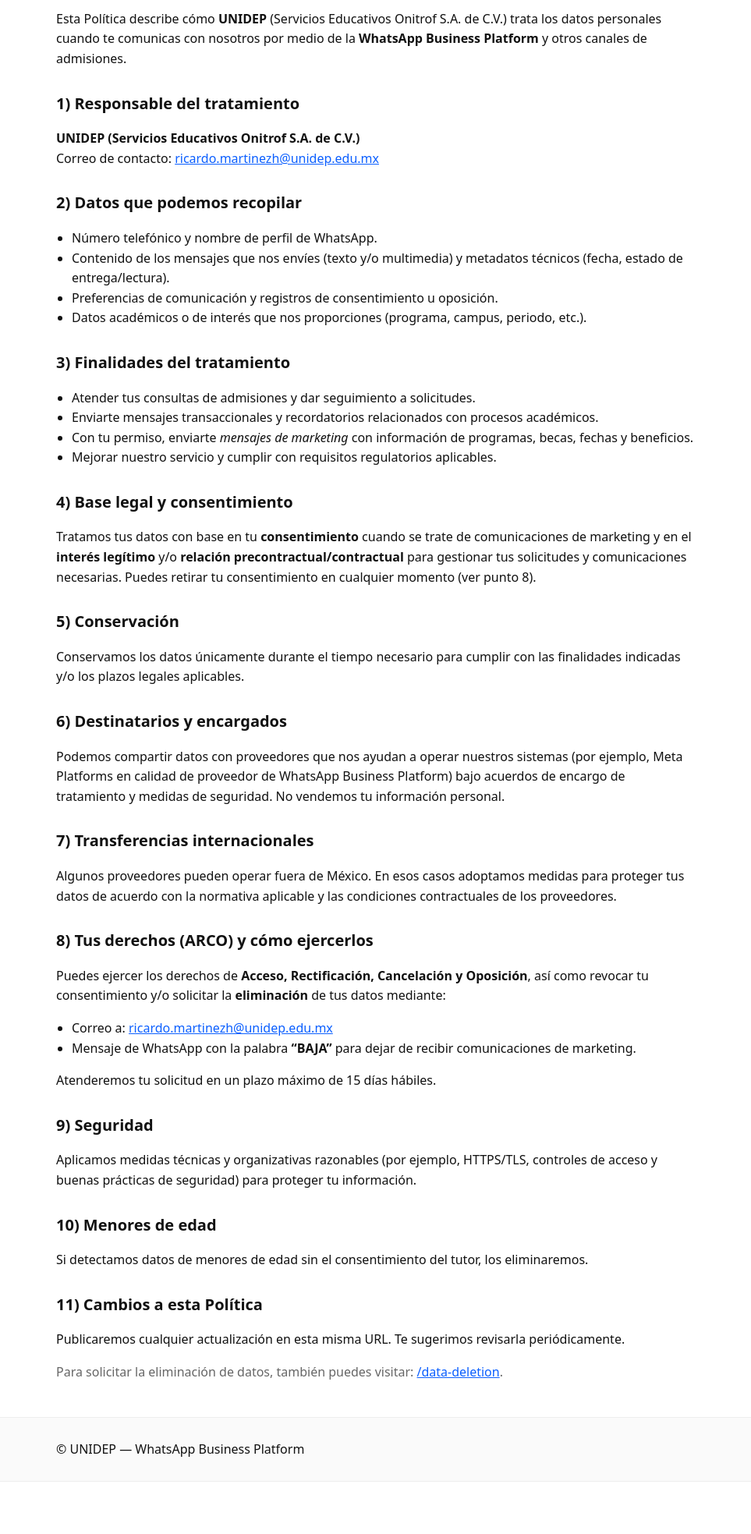
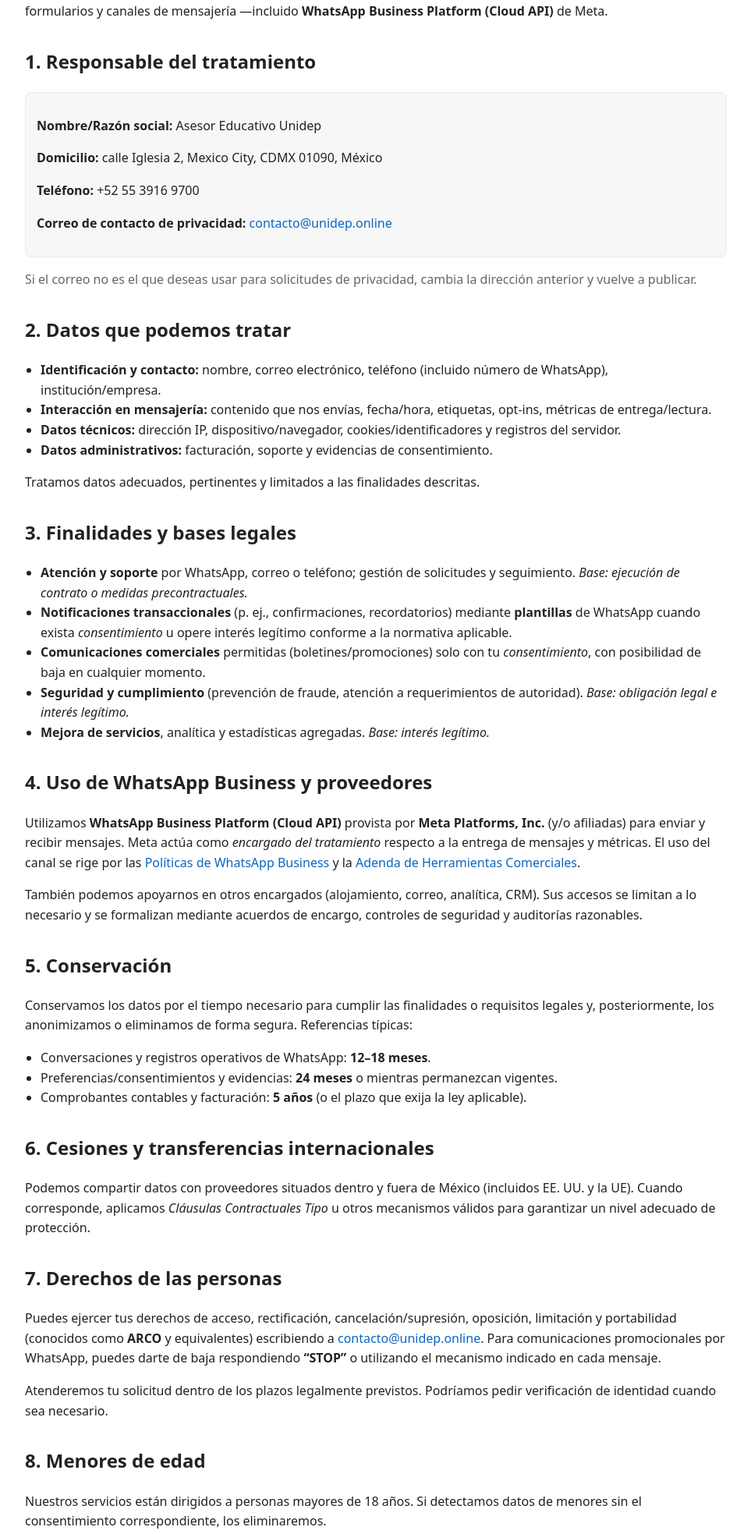
Before and after one commit to ricardomartinezh-code/wpp-unidep., a website: page public/politica-privacidad.html in a window 1280 px wide. Shown: the part 198-2165 px from the top of the page at 78% size, without its empty margins (158-1121 px from the left). Before the commit the page ends 2098 px from the top, so only its background shows below. Drawn offline with Linux system fonts and the light colour scheme.

Commit message:
Actualizar politica-privacidad.html

```diff
--- a/public/politica-privacidad.html
+++ b/public/politica-privacidad.html
@@ -1,110 +1,151 @@
 <!doctype html>
 <html lang="es">
 <head>
-  <meta charset="utf-8" />
-  <meta name="viewport" content="width=device-width, initial-scale=1" />
-  <title>Política de Privacidad | UNIDEP</title>
+  <meta charset="utf-8">
+  <title>Política de Privacidad | Asesor Educativo Unidep</title>
+  <meta name="viewport" content="width=device-width, initial-scale=1">
+  <meta name="description" content="Política de privacidad de Asesor Educativo Unidep sobre el tratamiento de datos personales y el uso de WhatsApp Business Platform (Cloud API) de Meta.">
+  <meta name="robots" content="noindex,nofollow">
   <style>
-    body{font-family:system-ui,-apple-system,Segoe UI,Roboto,Ubuntu,Arial,sans-serif;line-height:1.6;margin:0;background:#fff;color:#111}
-    .wrap{max-width:820px;margin:0 auto;padding:28px}
-    h1{font-size:2rem;margin:0 0 8px}
-    h2{margin-top:28px;font-size:1.25rem}
+    :root { color-scheme: light; }
+    body{font-family:system-ui,-apple-system,Segoe UI,Roboto,Ubuntu,Arial,sans-serif;line-height:1.6;margin:0;background:#fff;color:#222}
+    main{max-width:900px;margin:auto;padding:40px 20px}
+    h1{font-size:2rem;margin:0 0 .25rem}
+    h2{margin-top:2rem}
     .muted{color:#666}
-    ul{padding-left:20px}
-    a{color:#0b5fff}
-    header,footer{border-top:1px solid #eee;border-bottom:1px solid #eee;background:#fafafa}
-    header{border-top:none}
+    a{color:#0a66c2;text-decoration:none}
+    a:hover{text-decoration:underline}
+    ul{padding-left:1.25rem}
+    .box{background:#f7f7f8;border:1px solid #ececf0;border-radius:8px;padding:14px}
+    footer{padding:24px 20px;border-top:1px solid #eee;margin-top:40px;color:#666}
+    code{font-family:ui-monospace,Menlo,Consolas,monospace;background:#f5f5f5;padding:1px 4px;border-radius:4px}
   </style>
 </head>
 <body>
-<header><div class="wrap">
+<main>
+
+  <header>
     <h1>Política de Privacidad</h1>
-  <p class="muted">Última actualización: 27 de agosto de 2025</p>
-</div></header>
+    <p class="muted">Última actualización: 2025-08-28</p>
+  </header>
 
-<main class="wrap">
+  <section>
     <p>
-    Esta Política describe cómo <strong>UNIDEP</strong> (Servicios Educativos Onitrof S.A. de C.V.) trata los datos personales cuando te comunicas con nosotros por medio de la
-    <strong>WhatsApp Business Platform</strong> y otros canales de admisiones.
+      En <strong>Asesor Educativo Unidep</strong> (“<strong>nosotros</strong>”, “<strong>nuestra</strong>” o “<strong>la Empresa</strong>”) respetamos tu privacidad.
+      Esta política explica cómo recopilamos, usamos, almacenamos y compartimos datos personales cuando utilizas nuestro sitio web, formularios y canales
+      de mensajería —incluido <strong>WhatsApp Business Platform (Cloud API)</strong> de Meta.
     </p>
+  </section>
 
-  <h2>1) Responsable del tratamiento</h2>
-  <p><strong>UNIDEP (Servicios Educativos Onitrof S.A. de C.V.)</strong><br>
-     Correo de contacto: <a href="mailto:ricardo.martinezh@unidep.edu.mx">ricardo.martinezh@unidep.edu.mx</a>
+  <section>
+    <h2>1. Responsable del tratamiento</h2>
+    <div class="box">
+      <p><strong>Nombre/Razón social:</strong> Asesor Educativo Unidep</p>
+      <p><strong>Domicilio:</strong> calle Iglesia 2, Mexico City, CDMX 01090, México</p>
+      <p><strong>Teléfono:</strong> +52 55 3916 9700</p>
+      <p><strong>Correo de contacto de privacidad:</strong> <a href="mailto:contacto@unidep.online">contacto@unidep.online</a></p>
+    </div>
+    <p class="muted">Si el correo no es el que deseas usar para solicitudes de privacidad, cambia la dirección anterior y vuelve a publicar.</p>
+  </section>
+
+  <section>
+    <h2>2. Datos que podemos tratar</h2>
+    <ul>
+      <li><strong>Identificación y contacto:</strong> nombre, correo electrónico, teléfono (incluido número de WhatsApp), institución/empresa.</li>
+      <li><strong>Interacción en mensajería:</strong> contenido que nos envías, fecha/hora, etiquetas, opt-ins, métricas de entrega/lectura.</li>
+      <li><strong>Datos técnicos:</strong> dirección IP, dispositivo/navegador, cookies/identificadores y registros del servidor.</li>
+      <li><strong>Datos administrativos:</strong> facturación, soporte y evidencias de consentimiento.</li>
+    </ul>
+    <p>Tratamos datos adecuados, pertinentes y limitados a las finalidades descritas.</p>
+  </section>
+
+  <section>
+    <h2>3. Finalidades y bases legales</h2>
+    <ul>
+      <li><strong>Atención y soporte</strong> por WhatsApp, correo o teléfono; gestión de solicitudes y seguimiento. <em>Base: ejecución de contrato o medidas precontractuales.</em></li>
+      <li><strong>Notificaciones transaccionales</strong> (p. ej., confirmaciones, recordatorios) mediante <strong>plantillas</strong> de WhatsApp cuando exista <em>consentimiento</em> u opere interés legítimo conforme a la normativa aplicable.</li>
+      <li><strong>Comunicaciones comerciales</strong> permitidas (boletines/promociones) solo con tu <em>consentimiento</em>, con posibilidad de baja en cualquier momento.</li>
+      <li><strong>Seguridad y cumplimiento</strong> (prevención de fraude, atención a requerimientos de autoridad). <em>Base: obligación legal e interés legítimo.</em></li>
+      <li><strong>Mejora de servicios</strong>, analítica y estadísticas agregadas. <em>Base: interés legítimo.</em></li>
+    </ul>
+  </section>
+
+  <section>
+    <h2>4. Uso de WhatsApp Business y proveedores</h2>
+    <p>
+      Utilizamos <strong>WhatsApp Business Platform (Cloud API)</strong> provista por <strong>Meta Platforms, Inc.</strong> (y/o afiliadas) para enviar y recibir mensajes.
+      Meta actúa como <em>encargado del tratamiento</em> respecto a la entrega de mensajes y métricas. El uso del canal se rige por las
+      <a href="https://www.whatsapp.com/legal/business-policy/" target="_blank" rel="noopener">Políticas de WhatsApp Business</a> y la
+      <a href="https://www.facebook.com/legal/terms/businesstools" target="_blank" rel="noopener">Adenda de Herramientas Comerciales</a>.
     </p>
+    <p>
+      También podemos apoyarnos en otros encargados (alojamiento, correo, analítica, CRM). Sus accesos se limitan a lo necesario y se formalizan mediante acuerdos de encargo, controles de seguridad y auditorías razonables.
+    </p>
+  </section>
 
-  <h2>2) Datos que podemos recopilar</h2>
-  <ul>
-    <li>Número telefónico y nombre de perfil de WhatsApp.</li>
-    <li>Contenido de los mensajes que nos envíes (texto y/o multimedia) y metadatos técnicos (fecha, estado de entrega/lectura).</li>
-    <li>Preferencias de comunicación y registros de consentimiento u oposición.</li>
-    <li>Datos académicos o de interés que nos proporciones (programa, campus, periodo, etc.).</li>
-  </ul>
-
-  <h2>3) Finalidades del tratamiento</h2>
-  <ul>
-    <li>Atender tus consultas de admisiones y dar seguimiento a solicitudes.</li>
-    <li>Enviarte mensajes transaccionales y recordatorios relacionados con procesos académicos.</li>
-    <li>Con tu permiso, enviarte <em>mensajes de marketing</em> con información de programas, becas, fechas y beneficios.</li>
-    <li>Mejorar nuestro servicio y cumplir con requisitos regulatorios aplicables.</li>
-  </ul>
-
-  <h2>4) Base legal y consentimiento</h2>
+  <section>
+    <h2>5. Conservación</h2>
     <p>
-    Tratamos tus datos con base en tu <strong>consentimiento</strong> cuando se trate de comunicaciones de marketing y en el
-    <strong>interés legítimo</strong> y/o <strong>relación precontractual/contractual</strong> para gestionar tus solicitudes y comunicaciones
-    necesarias. Puedes retirar tu consentimiento en cualquier momento (ver punto 8).
-  </p>
-
-  <h2>5) Conservación</h2>
-  <p>
-    Conservamos los datos únicamente durante el tiempo necesario para cumplir con las finalidades indicadas y/o los plazos legales aplicables.
-  </p>
-
-  <h2>6) Destinatarios y encargados</h2>
-  <p>
-    Podemos compartir datos con proveedores que nos ayudan a operar nuestros sistemas (por ejemplo, Meta Platforms en calidad de proveedor de WhatsApp Business Platform) bajo
-    acuerdos de encargo de tratamiento y medidas de seguridad. No vendemos tu información personal.
-  </p>
-
-  <h2>7) Transferencias internacionales</h2>
-  <p>
-    Algunos proveedores pueden operar fuera de México. En esos casos adoptamos medidas para proteger tus datos de acuerdo con la normativa aplicable y las condiciones contractuales de los proveedores.
-  </p>
-
-  <h2>8) Tus derechos (ARCO) y cómo ejercerlos</h2>
-  <p>
-    Puedes ejercer los derechos de <strong>Acceso, Rectificación, Cancelación y Oposición</strong>, así como revocar tu consentimiento y/o solicitar la
-    <strong>eliminación</strong> de tus datos mediante:
+      Conservamos los datos por el tiempo necesario para cumplir las finalidades o requisitos legales y, posteriormente, los anonimizamos o eliminamos de forma segura. Referencias típicas:
     </p>
     <ul>
-    <li>Correo a: <a href="mailto:ricardo.martinezh@unidep.edu.mx">ricardo.martinezh@unidep.edu.mx</a></li>
-    <li>Mensaje de WhatsApp con la palabra <strong>“BAJA”</strong> para dejar de recibir comunicaciones de marketing.</li>
+      <li>Conversaciones y registros operativos de WhatsApp: <strong>12–18 meses</strong>.</li>
+      <li>Preferencias/consentimientos y evidencias: <strong>24 meses</strong> o mientras permanezcan vigentes.</li>
+      <li>Comprobantes contables y facturación: <strong>5 años</strong> (o el plazo que exija la ley aplicable).</li>
     </ul>
-  <p>Atenderemos tu solicitud en un plazo máximo de 15 días hábiles.</p>
+  </section>
 
-  <h2>9) Seguridad</h2>
+  <section>
+    <h2>6. Cesiones y transferencias internacionales</h2>
     <p>
-    Aplicamos medidas técnicas y organizativas razonables (por ejemplo, HTTPS/TLS, controles de acceso y buenas prácticas de seguridad) para proteger tu información.
+      Podemos compartir datos con proveedores situados dentro y fuera de México (incluidos EE. UU. y la UE). Cuando corresponde, aplicamos
+      <em>Cláusulas Contractuales Tipo</em> u otros mecanismos válidos para garantizar un nivel adecuado de protección.
     </p>
+  </section>
 
-  <h2>10) Menores de edad</h2>
+  <section>
+    <h2>7. Derechos de las personas</h2>
     <p>
-    Si detectamos datos de menores de edad sin el consentimiento del tutor, los eliminaremos.
+      Puedes ejercer tus derechos de acceso, rectificación, cancelación/supresión, oposición, limitación y portabilidad
+      (conocidos como <strong>ARCO</strong> y equivalentes) escribiendo a <a href="mailto:contacto@unidep.online">contacto@unidep.online</a>.
+      Para comunicaciones promocionales por WhatsApp, puedes darte de baja respondiendo <strong>“STOP”</strong> o utilizando el mecanismo indicado en cada mensaje.
     </p>
+    <p>Atenderemos tu solicitud dentro de los plazos legalmente previstos. Podríamos pedir verificación de identidad cuando sea necesario.</p>
+  </section>
 
-  <h2>11) Cambios a esta Política</h2>
+  <section>
+    <h2>8. Menores de edad</h2>
+    <p>Nuestros servicios están dirigidos a personas mayores de 18 años. Si detectamos datos de menores sin el consentimiento correspondiente, los eliminaremos.</p>
+  </section>
+
+  <section>
+    <h2>9. Seguridad</h2>
     <p>
-    Publicaremos cualquier actualización en esta misma URL. Te sugerimos revisarla periódicamente.
+      Implementamos medidas técnicas y organizativas razonables (cifrado en tránsito, controles de acceso, registro de eventos, copias de seguridad)
+      para proteger los datos personales frente a accesos, usos o divulgaciones no autorizadas.
     </p>
+  </section>
 
-  <p class="muted">Para solicitar la eliminación de datos, también puedes visitar:
-    <a href="/data-deletion">/data-deletion</a>.
+  <section>
+    <h2>10. Cookies y tecnologías similares</h2>
+    <p>
+      Podemos usar cookies o identificadores similares para analítica básica y funcionamiento del sitio. Puedes gestionar su uso desde la configuración de tu navegador.
     </p>
+  </section>
+
+  <section>
+    <h2>11. Cambios a esta política</h2>
+    <p>
+      Podremos actualizar esta política para reflejar cambios normativos o de nuestros procesos. Publicaremos la versión vigente en esta página
+      e indicaremos la fecha de última actualización.
+    </p>
+  </section>
+
+  <footer>
+    © 2025 Asesor Educativo Unidep — Domicilio: calle Iglesia 2, Mexico City, CDMX 01090, México — Tel: +52 55 3916 9700 —
+    Contacto: <a href="mailto:contacto@unidep.online">contacto@unidep.online</a>
+  </footer>
+
 </main>
-
-<footer><div class="wrap">
-  © UNIDEP — WhatsApp Business Platform
-</div></footer>
 </body>
 </html>
```
Lines whose indentation alone changed are shown as unchanged.
